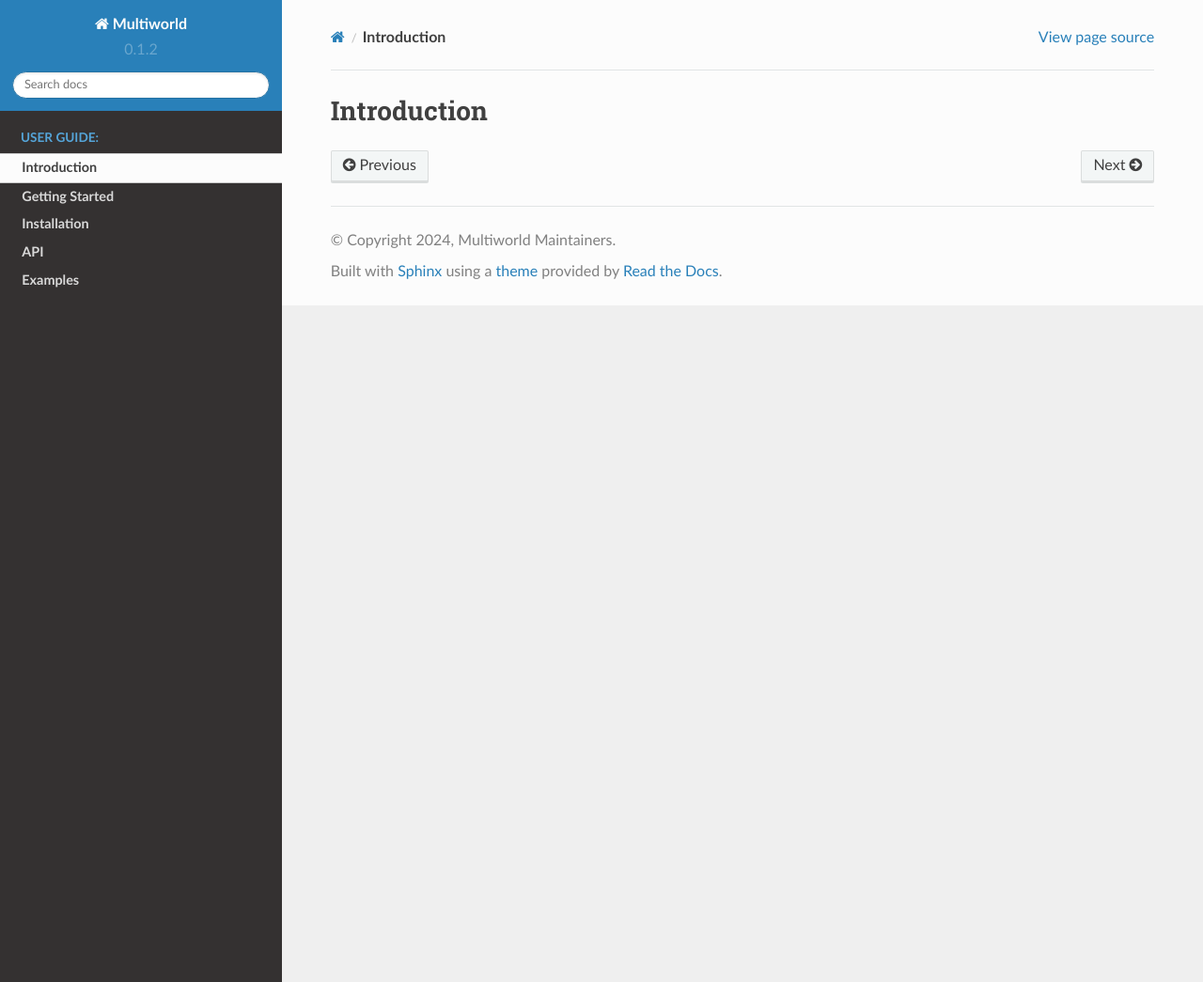
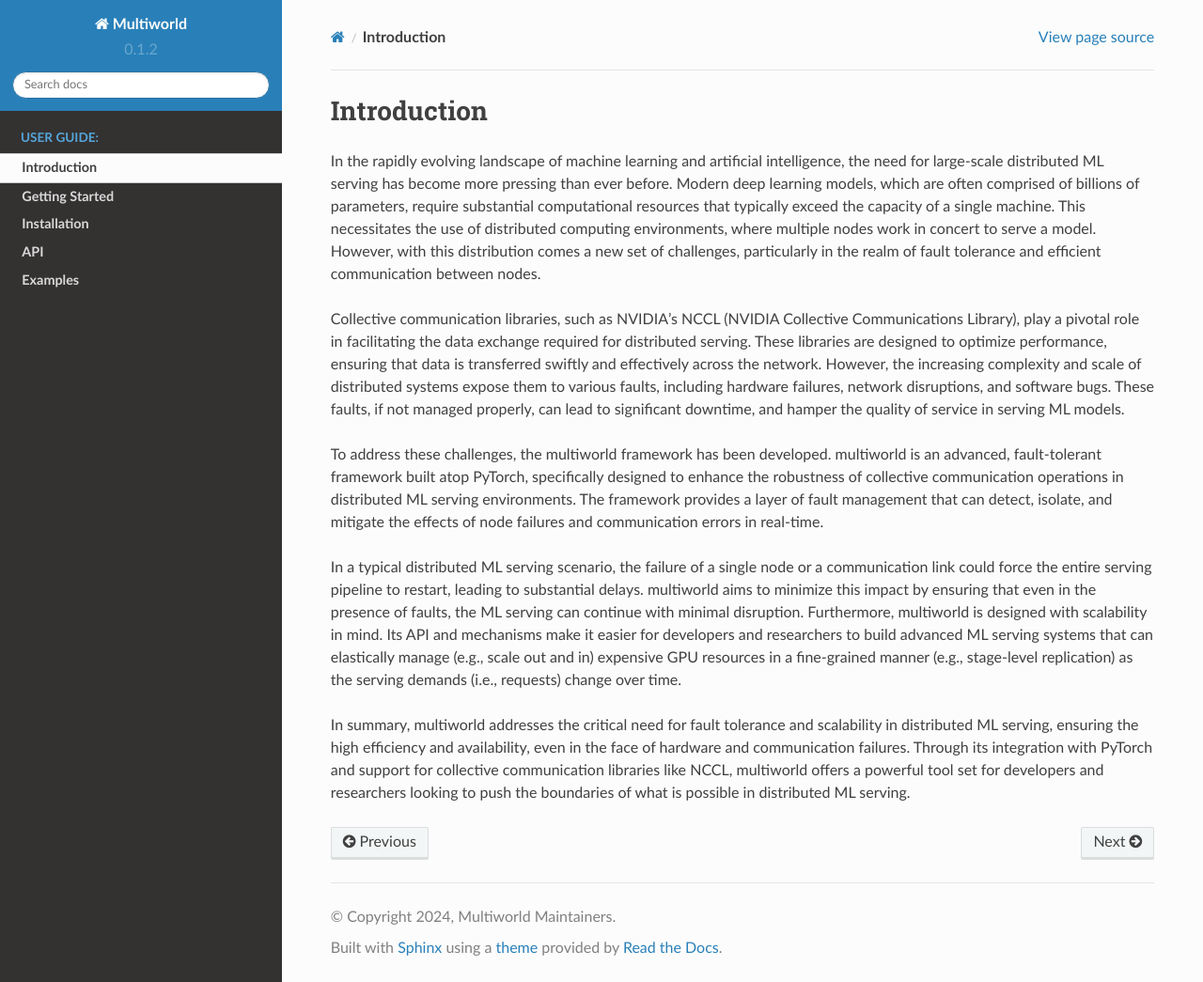
Before and after one commit to cisco-open/pymultiworld, a Sphinx documentation site: the page built from docs/source/sections/introduction.rst, in a window 1280 px wide and 1045 px high. Shown: the whole window at 94% size. Built offline with Sphinx 7.4.7 and the Read the Docs theme 2.0.0, drawn with Linux system fonts in a browser that asks for light colours.

Commit message:
docs: introduction doc (#77)
added introduction doc content

Co-authored-by: Rares Gaia <ragaia@cisco.com>

```diff
--- a/docs/source/sections/introduction.rst
+++ b/docs/source/sections/introduction.rst
@@ -3,3 +3,13 @@
 ================
 **Introduction**
 ================
+
+In the rapidly evolving landscape of machine learning and artificial intelligence, the need for large-scale distributed ML serving has become more pressing than ever before. Modern deep learning models, which are often comprised of billions of parameters, require substantial computational resources that typically exceed the capacity of a single machine. This necessitates the use of distributed computing environments, where multiple nodes work in concert to serve a model. However, with this distribution comes a new set of challenges, particularly in the realm of fault tolerance and efficient communication between nodes.
+
+Collective communication libraries, such as NVIDIA's NCCL (NVIDIA Collective Communications Library), play a pivotal role in facilitating the data exchange required for distributed serving. These libraries are designed to optimize performance, ensuring that data is transferred swiftly and effectively across the network. However, the increasing complexity and scale of distributed systems expose them to various faults, including hardware failures, network disruptions, and software bugs. These faults, if not managed properly, can lead to significant downtime, and hamper the quality of service in serving ML models.
+
+To address these challenges, the multiworld framework has been developed. multiworld is an advanced, fault-tolerant framework built atop PyTorch, specifically designed to enhance the robustness of collective communication operations in distributed ML serving environments. The framework provides a layer of fault management that can detect, isolate, and mitigate the effects of node failures and communication errors in real-time.
+
+In a typical distributed ML serving scenario, the failure of a single node or a communication link could force the entire serving pipeline to restart, leading to substantial delays. multiworld aims to minimize this impact by ensuring that even in the presence of faults, the ML serving can continue with minimal disruption. Furthermore, multiworld is designed with scalability in mind. Its API and mechanisms make it easier for developers and researchers to build advanced ML serving systems that can elastically manage (e.g., scale out and in) expensive GPU resources in a fine-grained manner (e.g., stage-level replication) as the serving demands (i.e., requests) change over time.
+
+In summary, multiworld addresses the critical need for fault tolerance and scalability in distributed ML serving, ensuring the high efficiency and availability, even in the face of hardware and communication failures. Through its integration with PyTorch and support for collective communication libraries like NCCL, multiworld offers a powerful tool set for developers and researchers looking to push the boundaries of what is possible in distributed ML serving.
```
